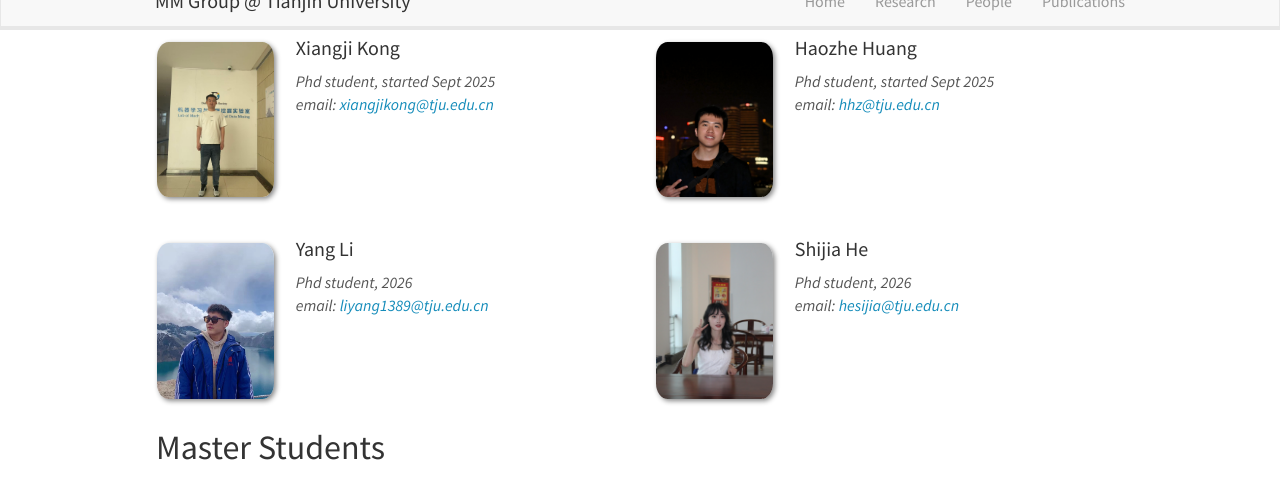
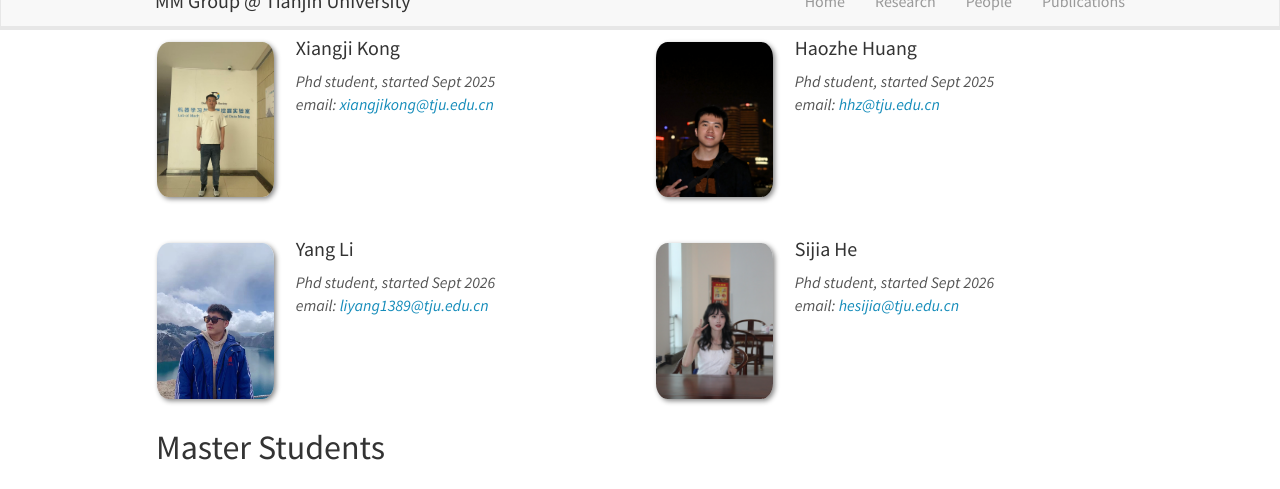
Before and after one commit to tjumm/tjumm.github.io, a Jekyll site: the page built from _pages/team.md, in a window 1280 px wide and 900 px high, scrolled down 927 px, cut to the strip 24-513 px from the top of the window. Built offline with Jekyll 4.4.1, drawn with Linux system fonts in a browser that asks for light colours; comment, search, counter and statistics services are not loaded.

Commit message:
Update phdstudents.yml

```diff
--- a/_data/phdstudents.yml
+++ b/_data/phdstudents.yml
@@ -117,14 +117,14 @@
 
 - name: Yang Li
   photo: Liyang.jpg
-  info:  Phd student, 2026
+  info:  Phd student, started Sept 2026
   email: liyang1389@tju.edu.cn
   number_educ: 0
   education1:
 
-- name: Shijia He
+- name: Sijia He
   photo: hsj.jpg
-  info:  Phd student, 2026
+  info:  Phd student, started Sept 2026
   email: hesijia@tju.edu.cn
   number_educ: 0
   education1:
```
